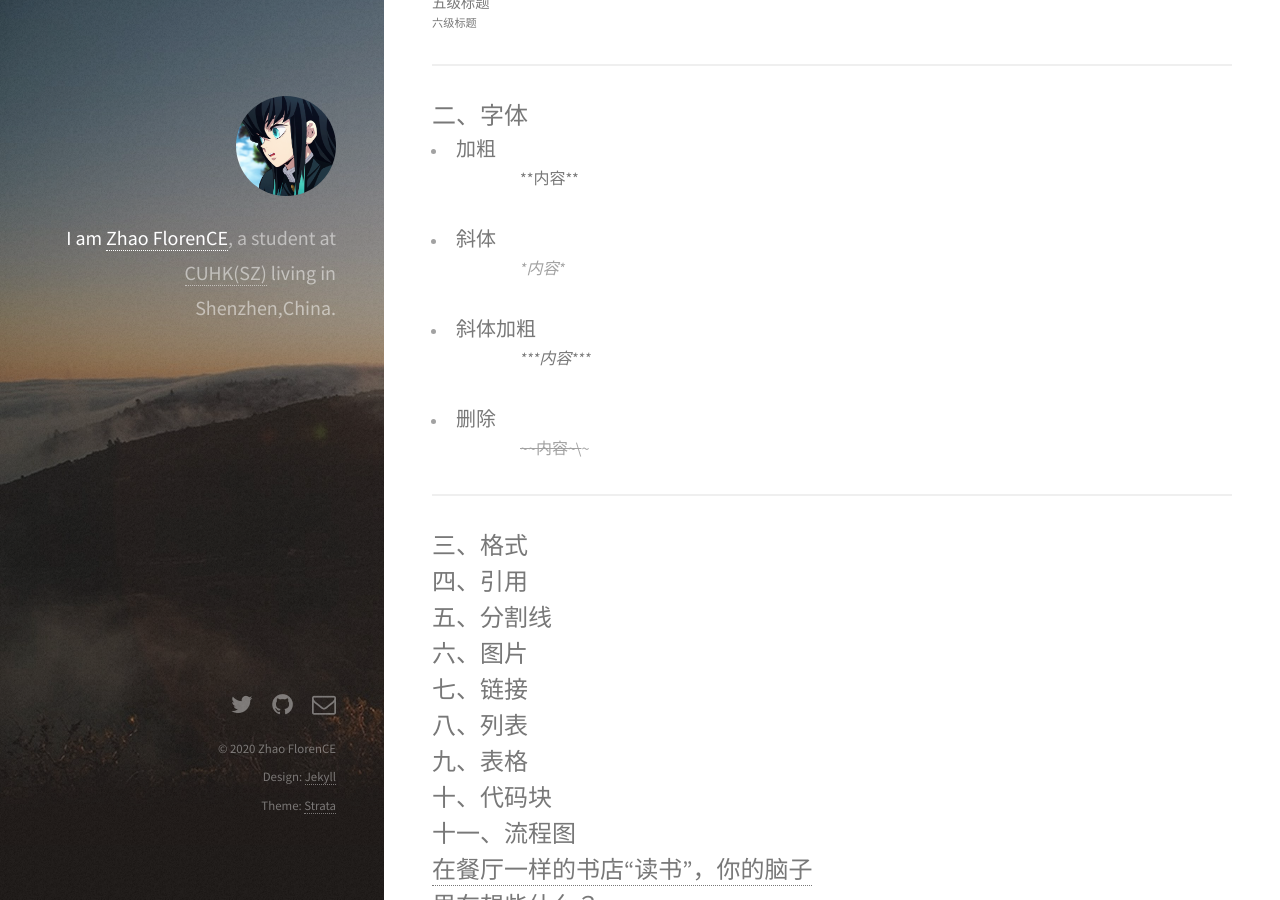
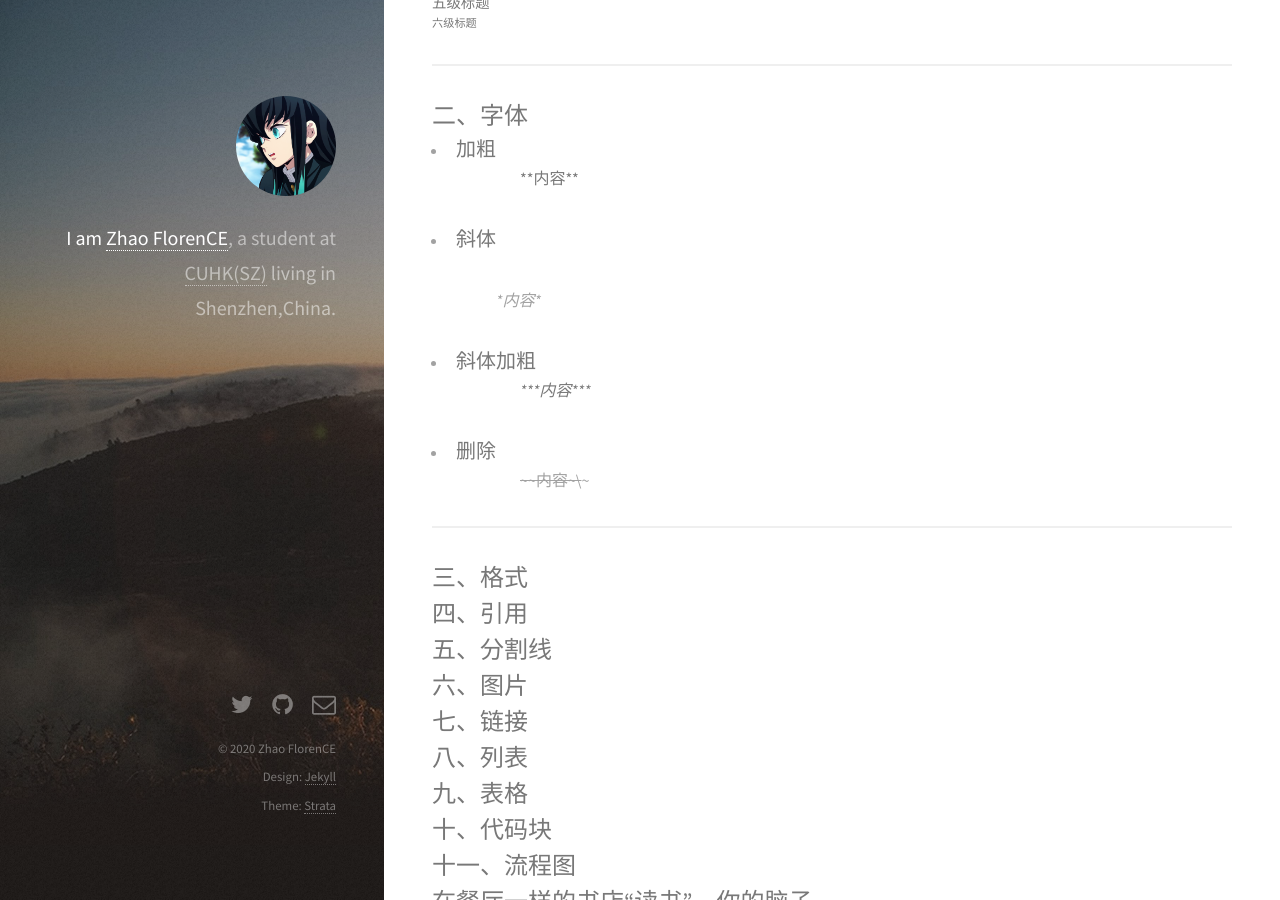
Before and after one commit to as3ert/blog, a Jekyll site: the page built from _posts/2021-01-01-markdown语法.md, in a window 1280 px wide and 900 px high, scrolled down 1098 px. Built offline with Jekyll 4.4.1, drawn with Linux system fonts in a browser that asks for light colours; nearby versions of some CDN libraries.

Commit message:
2021-01-01 18:05:20

````diff
--- a/_posts/2021-01-01-markdown语法.md
+++ b/_posts/2021-01-01-markdown语法.md
@@ -21,8 +21,7 @@
 
 ***
 
-## 一、标题
-
+## 一、标题<br>
 &emsp;标题可分为六级，由**\#**的个数决定<br>
 ```markdown
 #            一级标题
@@ -44,9 +43,10 @@
 
 ## 二、字体
 
-+ ### 加粗
++ ### 加粗<br>
 &emsp;&emsp;&emsp;&emsp;**\*\*内容\*\***<br>
 + ### 斜体
+
 &emsp;&emsp;&emsp;&emsp;*\*内容\**<br>
 + ### 斜体加粗
 &emsp;&emsp;&emsp;&emsp;***\*\*\*内容\*\*\****<br>
````
